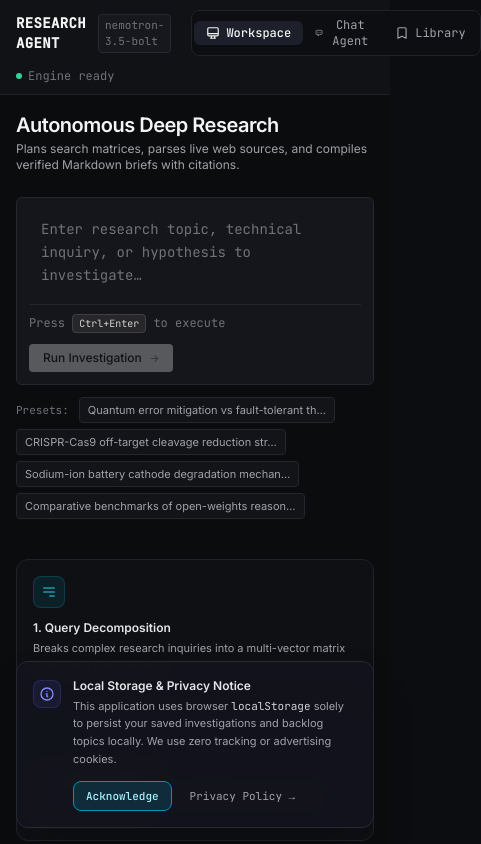
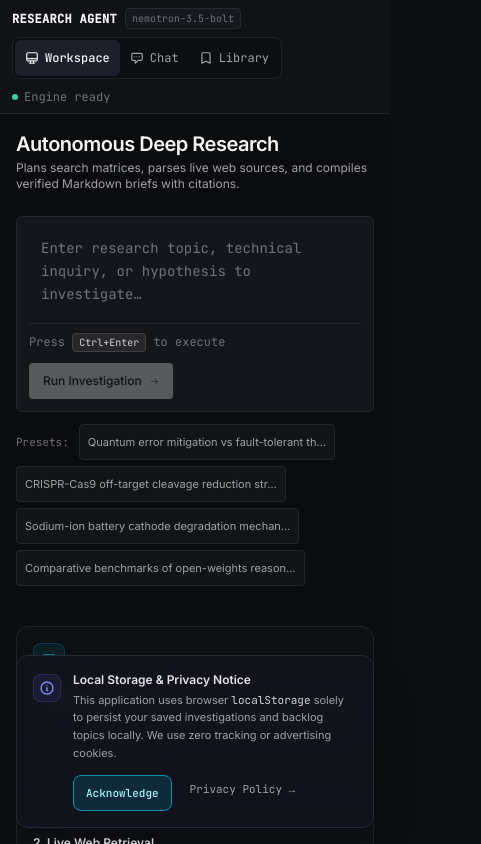
Before and after one commit to JanardhanS56/Research-Agent, a Next.js app: page / in a window 390 px wide. Shown: the top 844 px of the page, 481 px wide, since content can reach past the window. Built offline with nearby package versions, Linux system fonts and the light colour scheme.

Commit message:
feat(mobile): optimize mobile responsiveness and record ADR-012

```diff
--- a/app/globals.css
+++ b/app/globals.css
@@ -177,12 +177,25 @@ html, body {
   border-collapse: collapse;
   margin: 1rem 0;
   font-size: 0.875rem;
+  display: block;
+  overflow-x: auto;
+  -webkit-overflow-scrolling: touch;
 }
 
 .report-content th, .report-content td {
   border: 1px solid var(--border-subtle);
   padding: 8px 12px;
   text-align: left;
+  white-space: nowrap;
+}
+
+@media (min-width: 768px) {
+  .report-content table {
+    display: table;
+  }
+  .report-content th, .report-content td {
+    white-space: normal;
+  }
 }
 
 .report-content th {
@@ -190,3 +203,14 @@ html, body {
   color: #f3f4f6;
   font-weight: 600;
 }
+
+/* Mobile Touch Target and Smooth Scrolling Enhancements */
+@media (max-width: 640px) {
+  button, a {
+    min-height: 36px;
+    touch-action: manipulation;
+  }
+  .report-content {
+    font-size: 0.9rem;
+  }
+}
--- a/app/layout.tsx
+++ b/app/layout.tsx
@@ -1,5 +1,12 @@
-import type { Metadata } from "next";
+import type { Metadata, Viewport } from "next";
 import "./globals.css";
+
+export const viewport: Viewport = {
+  width: "device-width",
+  initialScale: 1,
+  maximumScale: 5,
+  themeColor: "#0b0c0e",
+};
 
 export const metadata: Metadata = {
   title: "Research Agent — Autonomous Deep Research Engine",
--- a/app/page.tsx
+++ b/app/page.tsx
@@ -226,22 +226,24 @@ export default function Home() {
   return (
     <div className="min-h-screen flex flex-col bg-[#0b0c0e] text-zinc-100 font-sans">
       {/* Top Application Bar */}
-      <header className="border-b border-[#20222a] bg-[#101216] px-4 py-2.5 sticky top-0 z-30 backdrop-blur-md">
-        <div className="max-w-6xl mx-auto flex flex-wrap items-center justify-between gap-3">
-          <div className="flex items-center gap-3">
-            <span className="font-mono font-semibold text-sm tracking-wide text-zinc-100">
-              RESEARCH AGENT
-            </span>
-            <span className="text-[11px] font-mono text-zinc-500 px-1.5 py-0.5 rounded border border-[#262832] bg-[#16181e]">
-              nemotron-3.5-bolt
-            </span>
+      <header className="border-b border-[#20222a] bg-[#101216] px-3 sm:px-4 py-2 sm:py-2.5 sticky top-0 z-30 backdrop-blur-md">
+        <div className="max-w-6xl mx-auto flex flex-col md:flex-row md:items-center justify-between gap-2.5">
+          <div className="flex flex-wrap items-center justify-between sm:justify-start gap-2 sm:gap-3">
+            <div className="flex items-center gap-2">
+              <span className="font-mono font-semibold text-xs sm:text-sm tracking-wide text-zinc-100">
+                RESEARCH AGENT
+              </span>
+              <span className="text-[10px] sm:text-[11px] font-mono text-zinc-500 px-1.5 py-0.5 rounded border border-[#262832] bg-[#16181e]">
+                nemotron-3.5-bolt
+              </span>
+            </div>
 
             {/* View Switcher Tabs */}
-            <div className="ml-2 flex items-center bg-[#0c0e12] p-0.5 rounded-lg border border-[#20222a]">
+            <nav aria-label="Workstation Navigation" className="flex items-center bg-[#0c0e12] p-0.5 rounded-lg border border-[#20222a] overflow-x-auto max-w-full">
               <button
                 type="button"
                 onClick={() => setCurrentView("workspace")}
-                className={`px-3 py-1 rounded-md text-xs font-mono transition-all flex items-center gap-1.5 ${
+                className={`px-2.5 sm:px-3 py-1.5 rounded-md text-xs font-mono transition-all flex items-center gap-1.5 whitespace-nowrap ${
                   currentView === "workspace"
                     ? "bg-[#1d202a] text-zinc-100 shadow-sm font-medium"
                     : "text-zinc-400 hover:text-zinc-200"
@@ -256,7 +258,7 @@ export default function Home() {
               <button
                 type="button"
                 onClick={() => setCurrentView("chat")}
-                className={`px-3 py-1 rounded-md text-xs font-mono transition-all flex items-center gap-1.5 ${
+                className={`px-2.5 sm:px-3 py-1.5 rounded-md text-xs font-mono transition-all flex items-center gap-1.5 whitespace-nowrap ${
                   currentView === "chat"
                     ? "bg-[#1d202a] text-zinc-100 shadow-sm font-medium"
                     : "text-zinc-400 hover:text-zinc-200"
@@ -265,7 +267,7 @@ export default function Home() {
                 <svg className="w-3.5 h-3.5" fill="none" viewBox="0 0 24 24" stroke="currentColor">
                   <path strokeLinecap="round" strokeLinejoin="round" strokeWidth={2} d="M8 10h.01M12 10h.01M16 10h.01M9 16H5a2 2 0 01-2-2V6a2 2 0 012-2h14a2 2 0 012 2v8a2 2 0 01-2 2h-5l-5 5v-5z" />
                 </svg>
-                Chat Agent
+                Chat
                 {chatContext && (
                   <span className="w-1.5 h-1.5 rounded-full bg-indigo-400" title={`Anchored: ${chatContext.query}`} />
                 )}
@@ -274,7 +276,7 @@ export default function Home() {
               <button
                 type="button"
                 onClick={() => setCurrentView("library")}
-                className={`px-3 py-1 rounded-md text-xs font-mono transition-all flex items-center gap-1.5 ${
+                className={`px-2.5 sm:px-3 py-1.5 rounded-md text-xs font-mono transition-all flex items-center gap-1.5 whitespace-nowrap ${
                   currentView === "library"
                     ? "bg-[#1d202a] text-zinc-100 shadow-sm font-medium"
                     : "text-zinc-400 hover:text-zinc-200"
@@ -290,10 +292,10 @@ export default function Home() {
                   </span>
                 )}
               </button>
-            </div>
+            </nav>
           </div>
 
-          <div className="flex items-center gap-4 text-xs font-mono text-zinc-500">
+          <div className="flex items-center justify-between md:justify-end gap-3 text-xs font-mono text-zinc-500">
             <span className="flex items-center gap-1.5">
               <span className={`w-1.5 h-1.5 rounded-full ${state.status === "researching" ? "bg-amber-400" : "bg-emerald-400"}`} />
               {state.status === "researching" ? "Pipeline active" : "Engine ready"}
```
Also changed, not shown: 1 other file (tests, documents, lock files or other folders).
